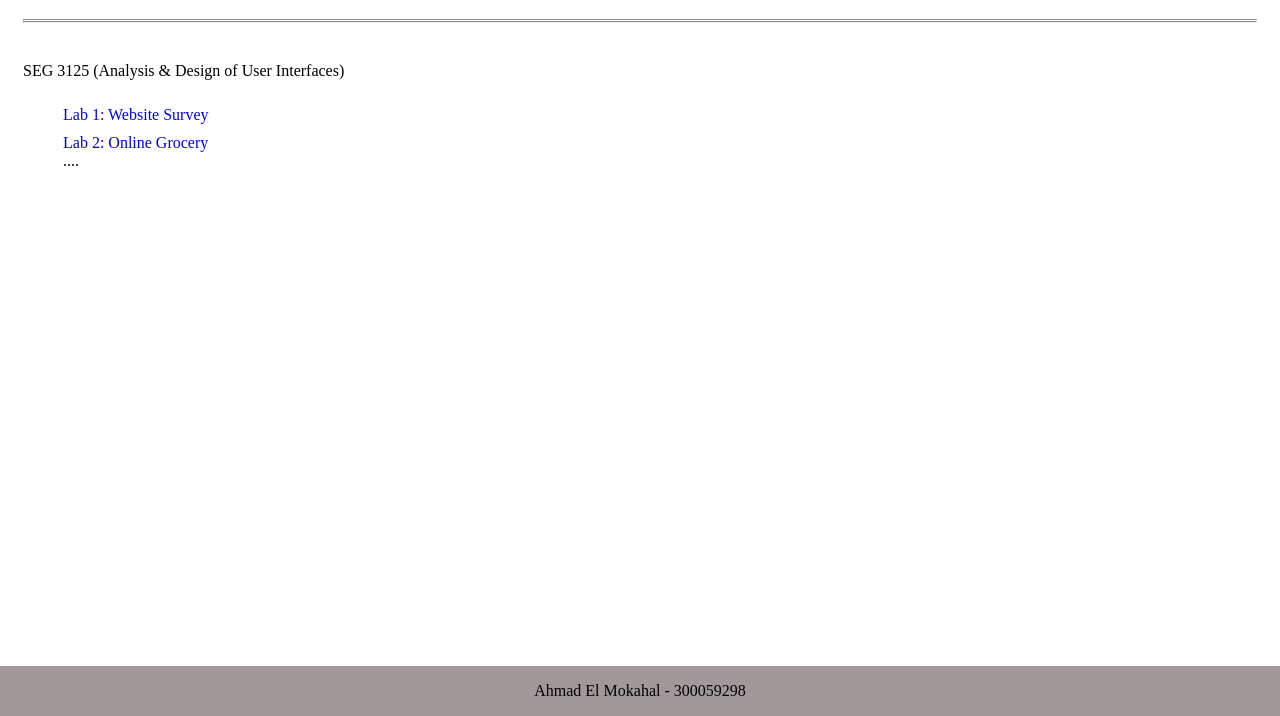
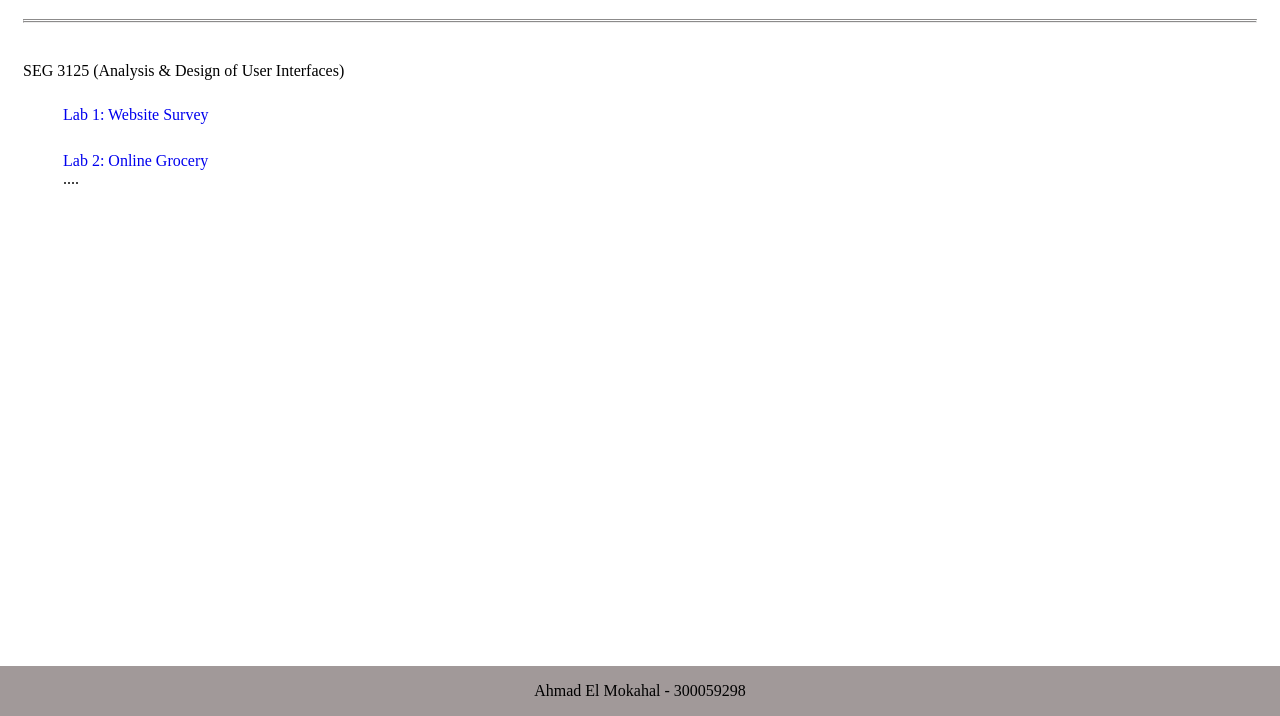
Before and after one commit to MokahalA/MokahalA.github.io, a plain HTML site: page index.html in a window 1280 px wide. Shown: the part 84-800 px from the top of the page. Drawn offline with Linux system fonts and the light colour scheme.

Commit message:
Update main index.html

```diff
--- a/index.html
+++ b/index.html
@@ -16,7 +16,7 @@
     <div class ="content">
         <p>SEG 3125 (Analysis & Design of User Interfaces)</p>
         <ul>
-            <li> <a href="https://mokahala.github.io/lab1_survey/index.html">Lab 1: Website Survey</a> </li>
+            <li> <a href="https://mokahala.github.io/lab1_survey/index.html">Lab 1: Website Survey</a> </li><br>
             <li> <a href="https://mokahala.github.io/lab2_online_grocery/index.html">Lab 2: Online Grocery</a></li>
             ....
         </ul>
```
